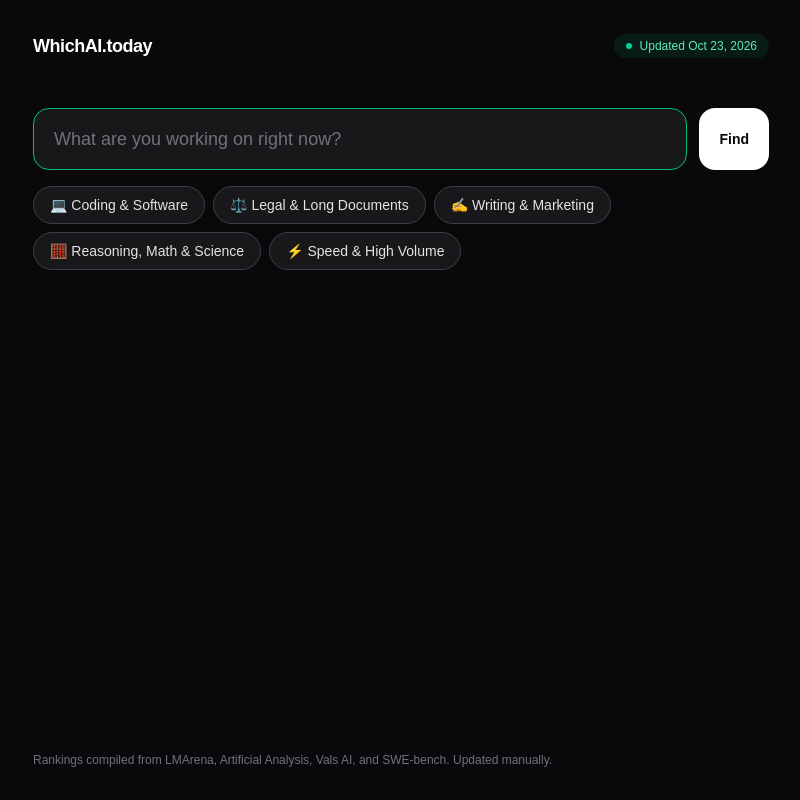
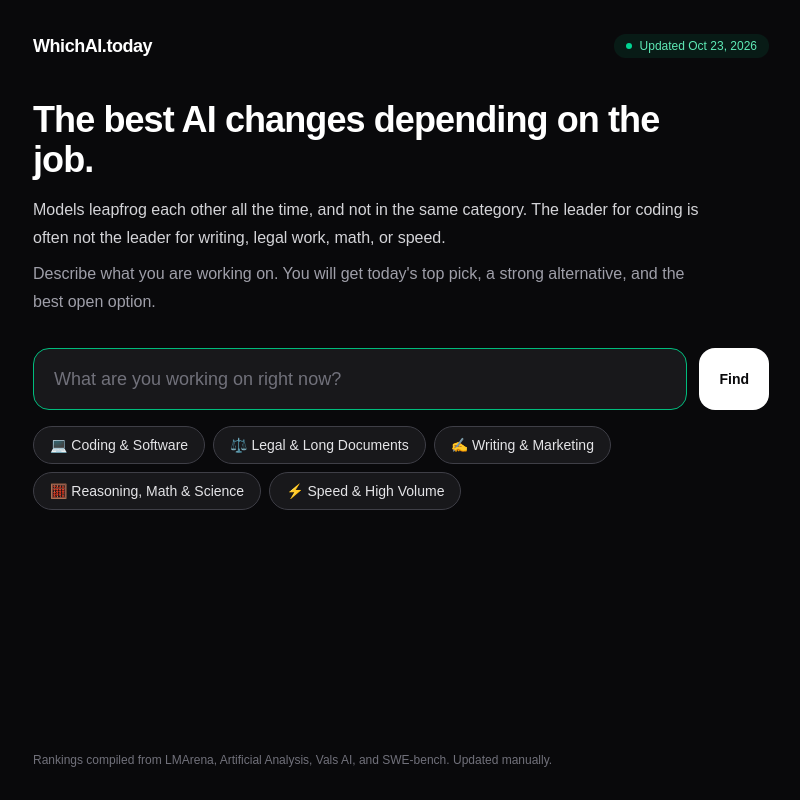
Before and after one commit to dutilpierce/whichai-today, a Next.js app: page / in a window 1280 px wide. Shown: the whole page, without its empty margins (239-1039 px from the left). Built offline with nearby package versions, Linux system fonts and the light colour scheme.

Commit message:
Explain why the best model depends on the task.
Co-authored-by: Cursor <cursoragent@cursor.com>

```diff
--- a/app/page.tsx
+++ b/app/page.tsx
@@ -52,8 +52,24 @@ export default function Home() {
         </p>
       </header>
 
-      <main className="mx-auto flex w-full max-w-3xl flex-1 flex-col px-4 py-12">
-        <form onSubmit={onSubmit} className="flex flex-col gap-3 sm:flex-row">
+      <main className="mx-auto flex w-full max-w-3xl flex-1 flex-col px-4 pb-12 pt-10">
+        <h1 className="max-w-2xl text-3xl font-semibold tracking-tight text-white sm:text-4xl">
+          The best AI changes depending on the job.
+        </h1>
+        <p className="mt-4 max-w-2xl text-base leading-7 text-zinc-300">
+          Models leapfrog each other all the time, and not in the same category.
+          The leader for coding is often not the leader for writing, legal work,
+          math, or speed.
+        </p>
+        <p className="mt-2 max-w-2xl text-base leading-7 text-zinc-400">
+          Describe what you are working on. You will get today&apos;s top pick, a
+          strong alternative, and the best open option.
+        </p>
+
+        <form
+          onSubmit={onSubmit}
+          className="mt-8 flex flex-col gap-3 sm:flex-row"
+        >
           <input
             autoFocus
             value={query}
@@ -103,9 +119,9 @@ export default function Home() {
             className="mt-10 flex flex-col gap-4"
             style={{ animation: "whichai-fade 0.35s ease" }}
           >
-            <h1 className="text-sm font-medium text-zinc-400">
+            <p className="text-sm font-medium text-zinc-400">
               {category.emoji} {category.display_name}
-            </h1>
+            </p>
             <ModelCard model={category.leader} label="#1 Champion" featured />
             <div className="grid gap-4 md:grid-cols-2">
               <ModelCard model={category.runner_up} label="Top Alternative" />
```
